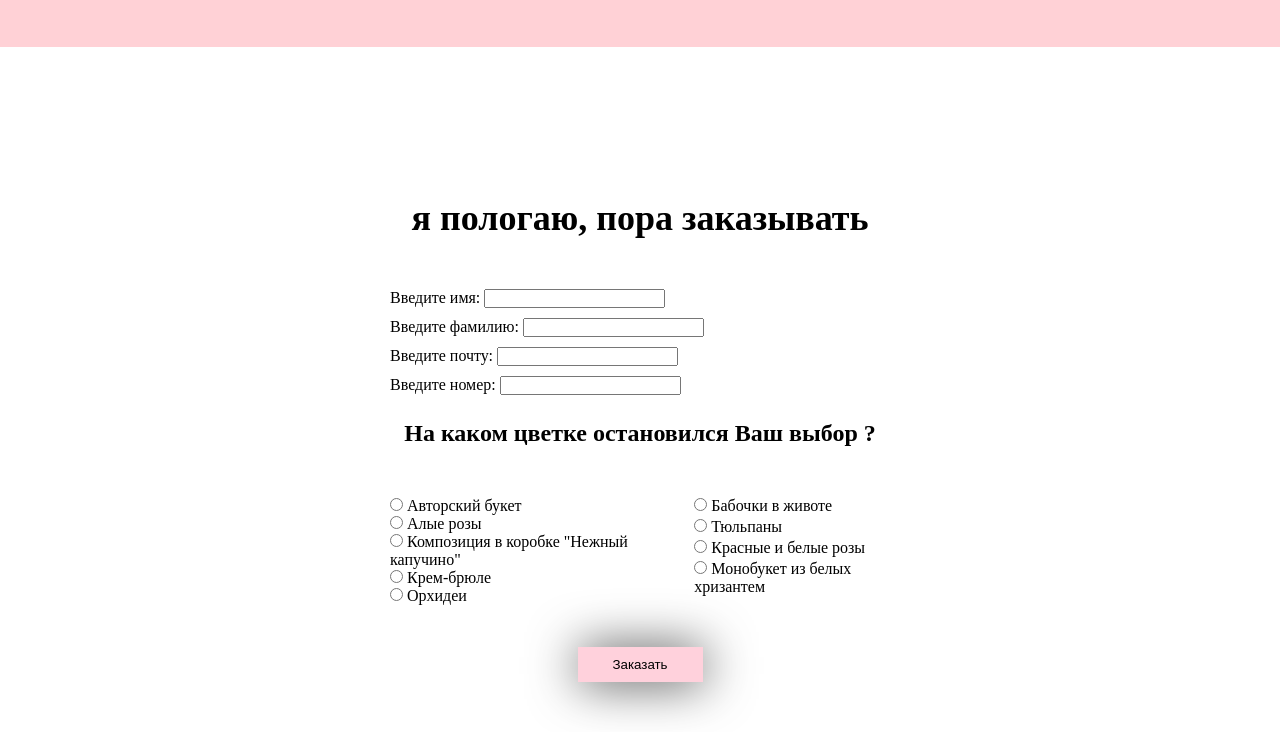
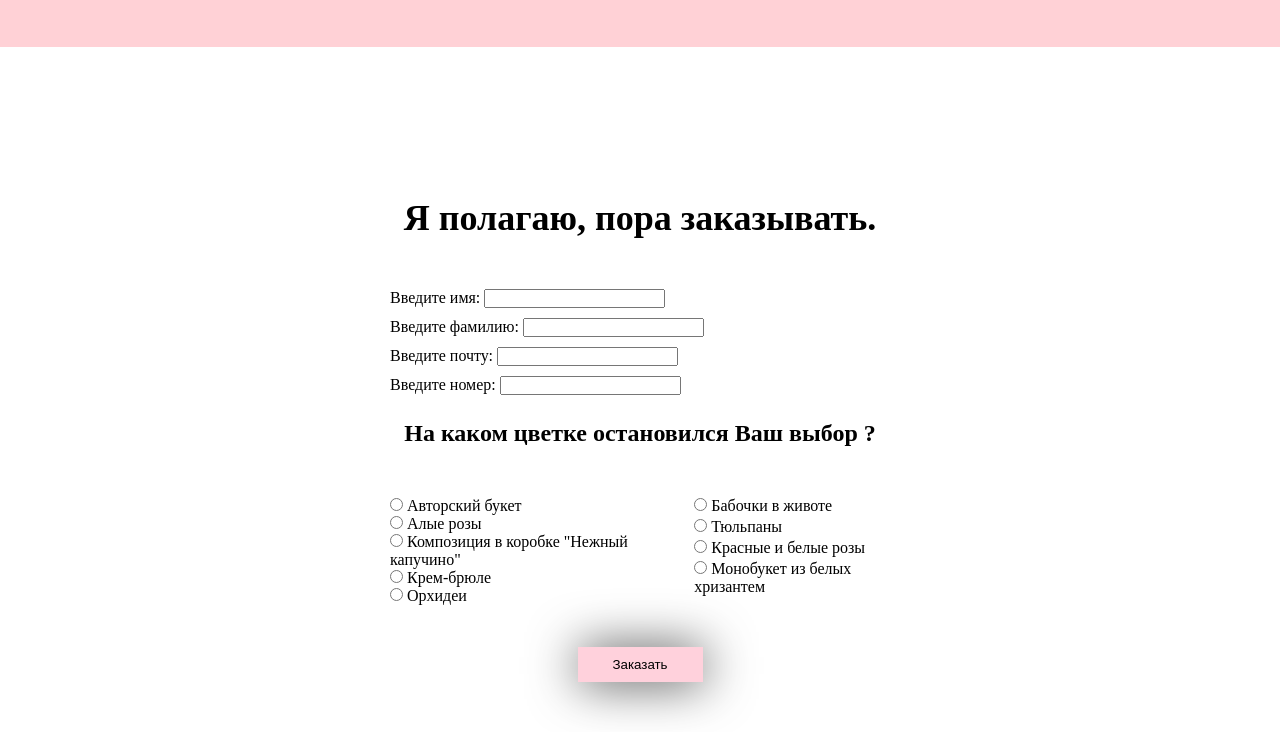
Before and after one commit to Stanis26/Kate, a plain HTML site: page index.html in a window 1280 px wide. Shown: the part 2511-3243 px from the top of the page. Drawn offline with Linux system fonts and the light colour scheme.

Commit message:
Update index.html

```diff
--- a/index.html
+++ b/index.html
@@ -186,7 +186,7 @@
         <div class="container">
             <div class="order-wrapper">
                 <div class="order__title">
-                    <h2>я пологаю, пора заказывать</h2>
+                    <h2>Я полагаю, пора заказывать.</h2>
                     <!-- <h3><a href="https://www.tesla.com/">советуем оформалять здесь</a></h3> -->
                 </div>
                 <div class="order__form">
```
